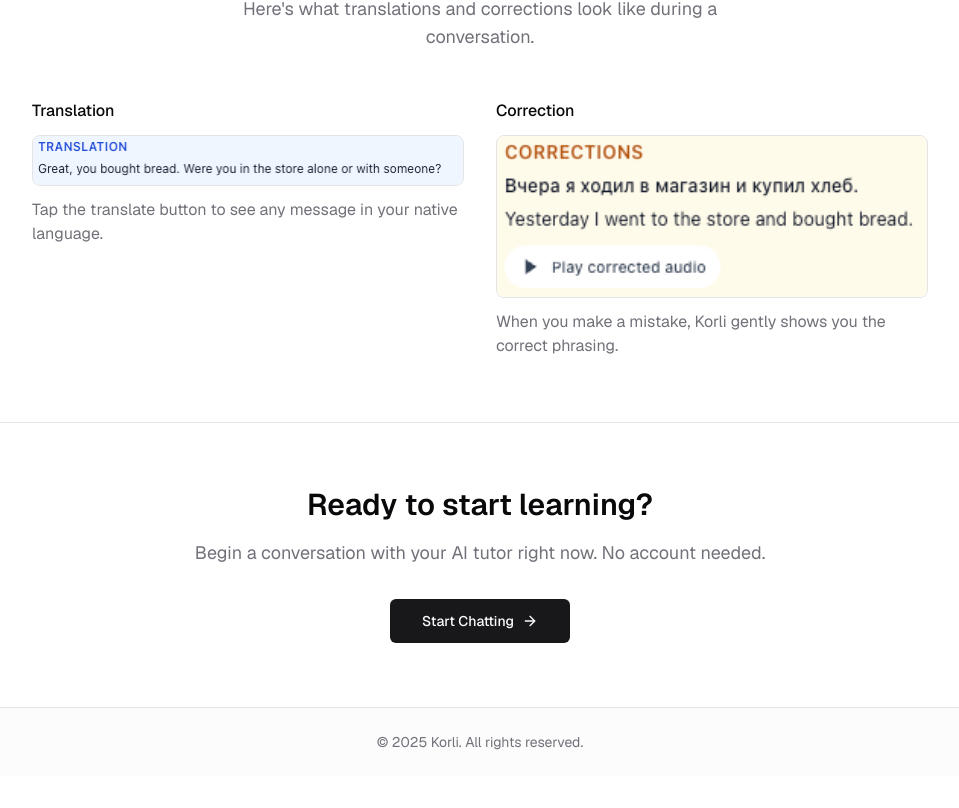
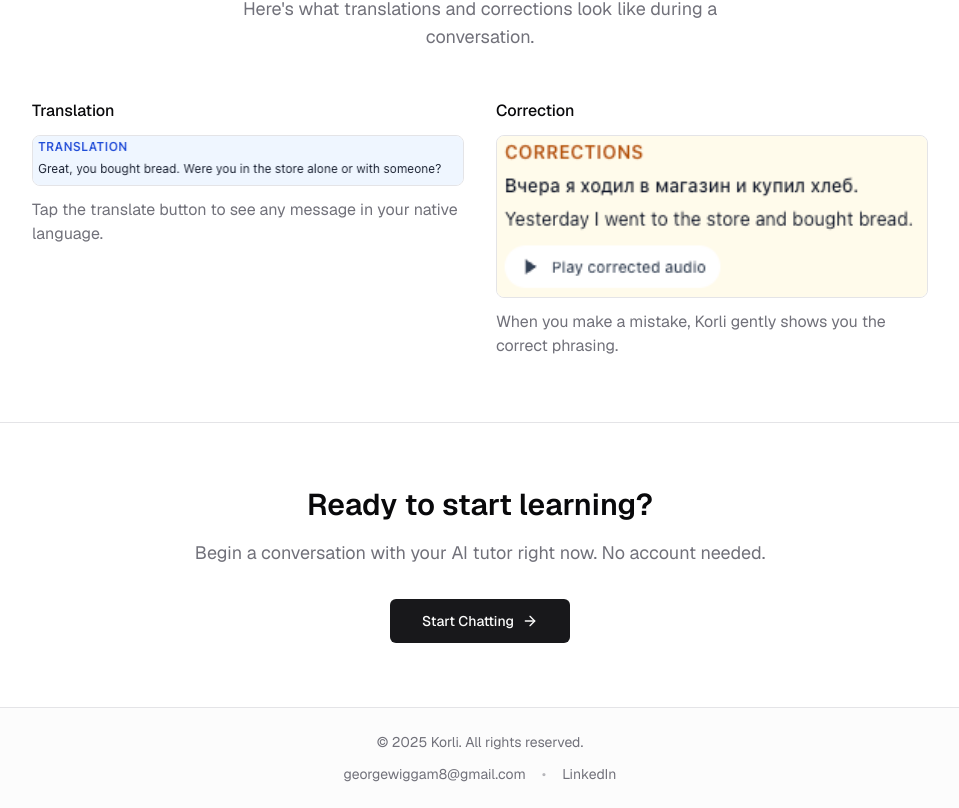
Before and after one commit to wiggam/korli-fe, a Next.js app: page /info in a window 1280 px wide. Shown: the part 1763-2571 px from the top of the page, without its empty margins (155-1114 px from the left). Before the commit the page ends 2539 px from the top, so only its background shows below. Built offline with nearby package versions, Linux system fonts and the light colour scheme.

Commit message:
chore(app): add favicon, change app information footer

```diff
--- a/app/layout.tsx
+++ b/app/layout.tsx
@@ -8,8 +8,11 @@ import "./globals.css";
 
 export const metadata: Metadata = {
   metadataBase: new URL("https://korli.app"),
-  title: "Korli - AI Language Coach",
+  title: "Korli",
   description: "Learn languages through conversation at your level with Korli, your AI language tutor.",
+  icons: {
+    icon: "/korli-icon.png",
+  },
 };
 
 export const viewport = {
@@ -60,6 +63,7 @@ export default function RootLayout({
       suppressHydrationWarning
     >
       <head>
+        <link rel="icon" href="/korli-icon.png" type="image/png" />
         <script
           dangerouslySetInnerHTML={{
             __html: THEME_COLOR_SCRIPT,
--- a/components/app-information.tsx
+++ b/components/app-information.tsx
@@ -255,6 +255,23 @@ export function AppInformation() {
 			<footer className="border-t border-border bg-muted/30 px-4 py-6">
 				<div className="mx-auto max-w-4xl text-center text-sm text-muted-foreground">
 					<p>© {new Date().getFullYear()} Korli. All rights reserved.</p>
+					<div className="mt-3 flex items-center justify-center gap-4">
+						<a
+							href="mailto:georgewiggam8@gmail.com"
+							className="text-muted-foreground transition-colors hover:text-foreground"
+						>
+							georgewiggam8@gmail.com
+						</a>
+						<span className="text-muted-foreground/50">•</span>
+						<a
+							href="https://www.linkedin.com/in/george-wiggam/"
+							target="_blank"
+							rel="noopener noreferrer"
+							className="text-muted-foreground transition-colors hover:text-foreground"
+						>
+							LinkedIn
+						</a>
+					</div>
 				</div>
 			</footer>
 		</div>
```
